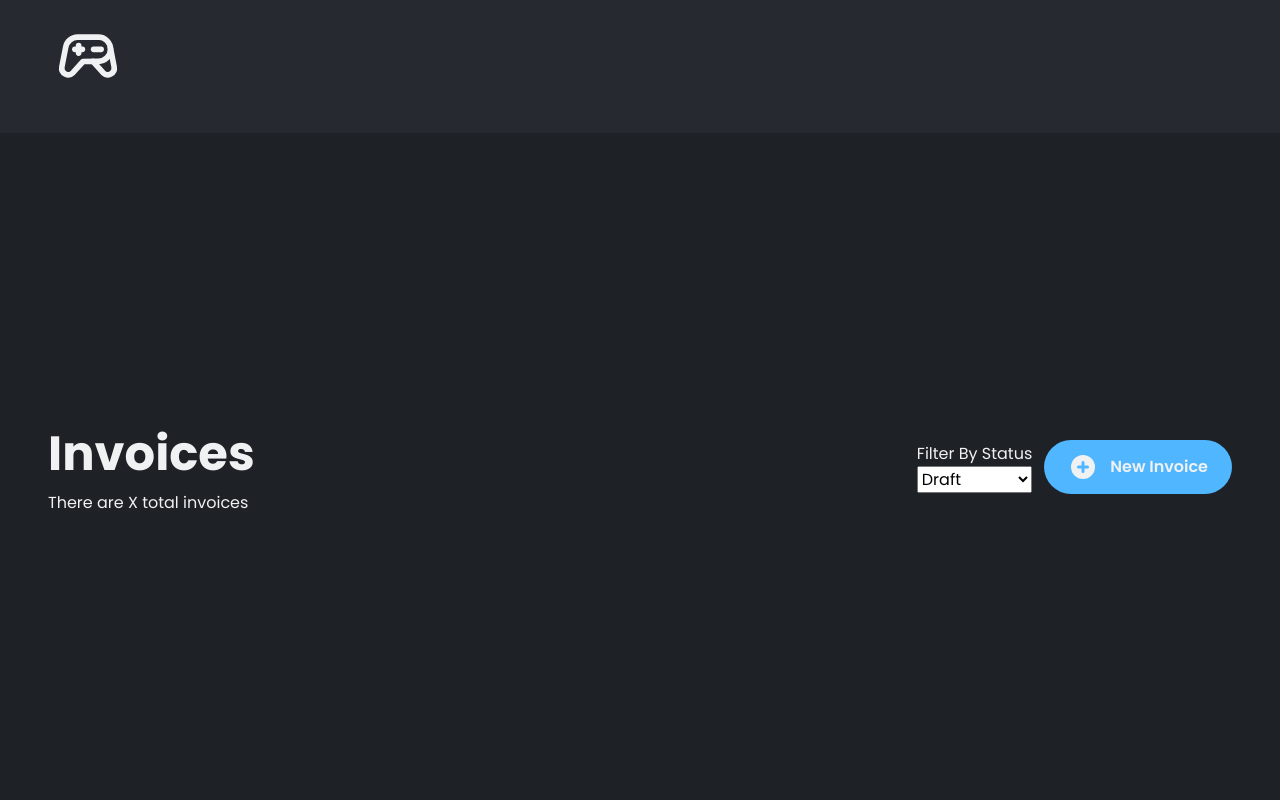
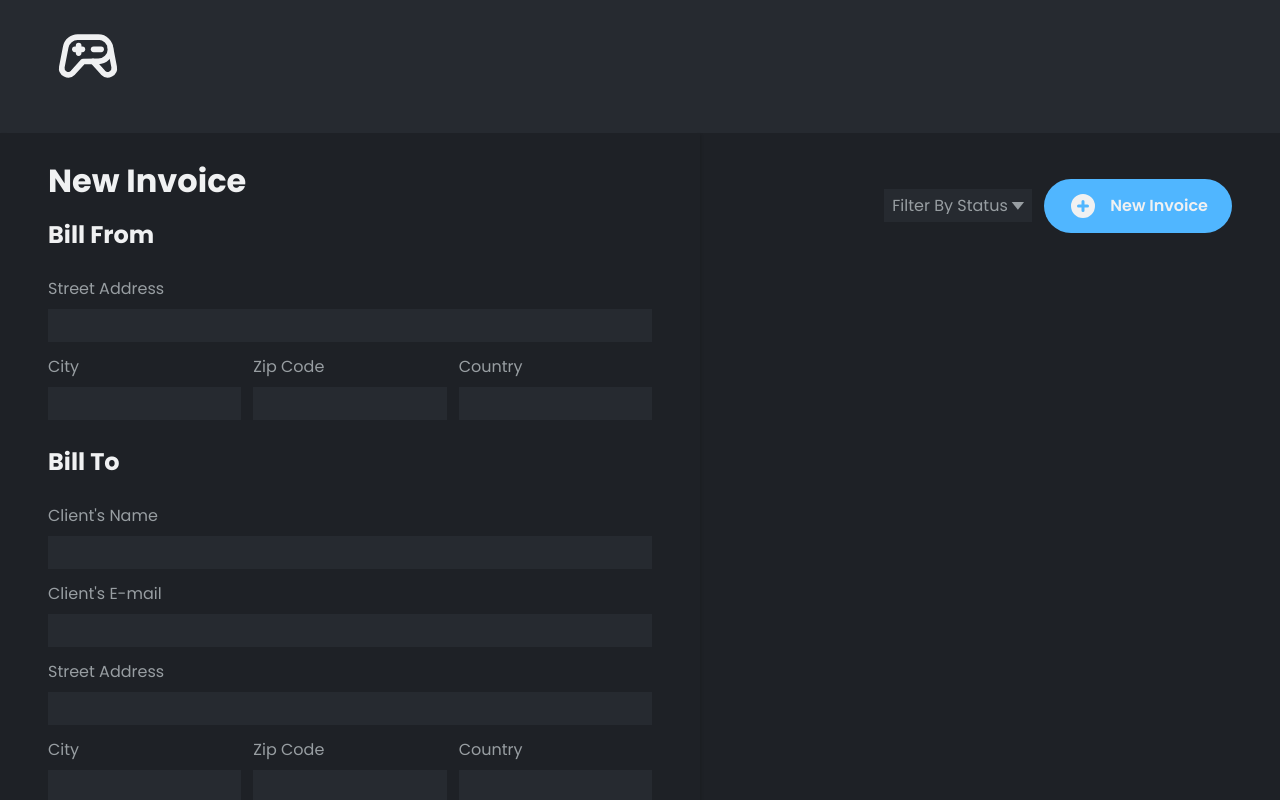
Before and after one commit to mayronH/vue-invoice, a Vue app: page / in a window 1280 px wide. Both pictures are taken after a click on the button "New Invoice". Shown: the top 800 px of the page. Built offline with nearby package versions, Linux system fonts and the light colour scheme.

Commit message:
invoice modal toggle and styling

```diff
--- a/src/App.vue
+++ b/src/App.vue
@@ -1,8 +1,12 @@
 <script setup lang="ts">
 import { onBeforeMount, ref } from 'vue'
 import NavigationComponent from './components/NavigationComponent.vue'
+import InvoiceModal from './components/InvoiceModal.vue'
+import { useModalStore } from './stores/modal'
 
 const mobile = ref<boolean>(false)
+
+const modalStore = useModalStore()
 
 function checkScreenSize() {
   const windowWidth = window.innerWidth
@@ -22,7 +26,14 @@ onBeforeMount(() => {
 <template>
   <div v-if="!mobile" class="app">
     <NavigationComponent />
+
+    <div class="app-content">
+      <transition name="invoice">
+        <InvoiceModal v-if="modalStore.invoiceModal" />
+      </transition>
+
       <router-view />
+    </div>
   </div>
 
   <div v-else class="message-mobile">
@@ -40,7 +51,11 @@ onBeforeMount(() => {
   height: 100vh;
 }
 
-.message-mobile{
+.app-content {
+  position: relative;
+}
+
+.message-mobile {
   display: flex;
   flex-direction: column;
   align-items: center;
@@ -59,4 +74,13 @@ main.content {
   margin-block: var(--small-size-fluid);
   padding-inline: var(--medium-size-fluid);
 }
+
+.invoice-enter-active,
+.invoice-leave-active {
+  transition: 0.8s ease all;
+}
+
+.invoice-enter-from, .invoice-leave-to {
+  transform: translate3d(-700px, 0, 0);
+}
 </style>
--- a/src/assets/global.css
+++ b/src/assets/global.css
@@ -2,12 +2,14 @@
 
 :root {
   --white: #f0f1f2;
+  --grey: #989ea2;
   --bg-dark: #1e2126;
   --bg-medium: #262a30;
   --bg-lighter: #363c44;
   --accent: #ffd919;
   --accent2: #e63ac8;
   --accent3: #50b6ff;
+  --accent4: #0095ff;
 
   --extra-small-size-fluid: clamp(0.5rem, 1vw, 0.75rem);
   --small-size-fluid: clamp(1rem, 2vw, 1.5rem);
@@ -49,22 +51,22 @@ html {
   scroll-behavior: smooth;
 }
 
-body::-webkit-scrollbar {
+*::-webkit-scrollbar {
   width: 0.75rem;
 
-  background-color: var(--bg-medium);
+  background-color: var(--bg-body);
 }
 
-body::-webkit-scrollbar-track {
+*::-webkit-scrollbar-track {
   background-color: transparent;
 }
 
-body::-webkit-scrollbar-thumb {
+*::-webkit-scrollbar-thumb {
   border-radius: 5px;
 
   background-color: var(--bg-lighter);
 
-  border: 2px solid var(--bg-medium);
+  border: 1px solid var(--bg-lighter);
 }
 
 body {
@@ -72,6 +74,68 @@ body {
   color: var(--white);
 
   background-color: var(--bg-dark);
+}
+
+select {
+  -webkit-appearance: none;
+  -moz-appearance: none;
+  appearance: none;
+  background-color: transparent;
+  border: none;
+  outline: none;
+
+  font-family: inherit;
+  font-size: inherit;
+  line-height: inherit;
+  color: var(--grey);
+
+  padding: 0 1rem 0 0;
+  margin: 0;
+
+  width: 100%;
+
+  cursor: inherit;
+}
+
+select::-ms-expand {
+  display: none;
+}
+
+.select {
+  width: 100%;
+
+  padding: 0.5rem;
+
+  cursor: pointer;
+
+  background-color: var(--bg-medium);
+
+  display: grid;
+  grid-template-areas: 'select';
+  align-items: center;
+}
+
+.select::after {
+  content: '';
+
+  width: 0.8rem;
+  height: 0.5rem;
+
+  background-color: var(--grey);
+
+  clip-path: polygon(100% 0%, 0 0%, 50% 100%);
+
+  justify-self: end;
+}
+
+select,
+.select::after {
+  grid-area: select;
+}
+
+select:focus-within {
+  outline: 2px solid var(--bg-lighter);
+  outline-offset: 0.5rem;
 }
 
 /* Disable all animations for people that prefer without it */
--- a/src/components/InvoiceModal.vue
+++ b/src/components/InvoiceModal.vue
@@ -1,30 +1,31 @@
 <script setup lang="ts">
 import { ref } from 'vue'
+import { useModalStore } from '../stores/modal'
 import { Invoice } from '../types'
-// const invoice = ref<Invoice>({
-//   billerStreetAddress: '',
-//   billerCity: '',
-//   billerZipCode: '',
-//   billerCountry: '',
-//   clientName: '',
-//   clientEmail: '',
-//   clientStreetAddress: '',
-//   clientCity: '',
-//   clientZipCode: '',
-//   clientCountry: '',
-//   invoiceDateUnix: '',
-//   invoiceDate: new Date(),
-//   paymentTerms: '',
-//   paymentDueDateUnix: '',
-//   paymentDueDate: new Date(),
-//   productDescription: '',
-//   invoicePending: '',
-//   invoiceDraft: false,
-//   invoiceItemList: [],
-//   invoiceTotal: 0,
-// })
+const invoice = ref<Invoice>({
+  billerStreetAddress: '',
+  billerCity: '',
+  billerZipCode: '',
+  billerCountry: '',
+  clientName: '',
+  clientEmail: '',
+  clientStreetAddress: '',
+  clientCity: '',
+  clientZipCode: '',
+  clientCountry: '',
+  invoiceDateUnix: '',
+  invoiceDate: new Date(),
+  paymentTerms: '',
+  paymentDueDateUnix: '',
+  paymentDueDate: new Date(),
+  productDescription: '',
+  invoicePending: '',
+  invoiceDraft: false,
+  invoiceItemList: [],
+  invoiceTotal: 0,
+})
 
-const invoice = ref<Invoice>()
+const modalStore = useModalStore()
 
 function checkClick() {
   console.log('wah')
@@ -33,11 +34,27 @@ function checkClick() {
 function submitForm() {
   console.log('wah')
 }
+
+function deleteInvoiceItem(id: number) {
+  console.log(id)
+}
+
+function addNewInvoiceItem() {
+  console.log('wah')
+}
+
+function saveDraft() {
+  console.log('wah')
+}
+
+function publishInvoice() {
+  console.log('wah')
+}
 </script>
 
 <template>
-  <div @click="checkClick" ref="invoiceWrap" class="invoice-wrapper">
-    <form @submit.prevent="submitForm" class="invoice-content">
+  <div ref="invoiceWrap" class="invoice-wrapper" @click="checkClick">
+    <form class="invoice-content" @submit.prevent="submitForm">
       <h1>New Invoice</h1>
 
       <div class="bill-from">
@@ -45,10 +62,10 @@ function submitForm() {
         <div class="input">
           <label for="billerCity">Street Address</label>
           <input
+            id="billerStreetAddress"
+            v-model="invoice.billerStreetAddress"
             required
             type="text"
-            id="billerStreetAddress"
-            v-model="invoice?.billerStreetAddress"
           />
         </div>
 
@@ -56,30 +73,30 @@ function submitForm() {
           <div class="input">
             <label for="billerCity">City</label>
             <input
+              id="billerCity"
+              v-model="invoice.billerCity"
               required
               type="text"
-              id="billerCity"
-              v-model="invoice?.billerCity"
             />
           </div>
 
           <div class="input">
             <label for="billerZipCode">Zip Code</label>
             <input
+              id="billerZipCode"
+              v-model="invoice.billerZipCode"
               required
               type="text"
-              id="billerZipCode"
-              v-model="invoice?.billerZipCode"
             />
           </div>
 
           <div class="input">
             <label for="billerCountry">Country</label>
             <input
+              id="billerCountry"
+              v-model="invoice.billerCountry"
               required
               type="text"
-              id="billerCountry"
-              v-model="invoice?.billerCountry"
             />
           </div>
         </div>
@@ -90,30 +107,30 @@ function submitForm() {
         <div class="input">
           <label for="clientName">Client's Name</label>
           <input
+            id="clientName"
+            v-model="invoice.clientName"
             required
             type="text"
-            id="clientName"
-            v-model="invoice?.clientName"
           />
         </div>
 
         <div class="input">
           <label for="clientEmail">Client's E-mail</label>
           <input
+            id="clientEmail"
+            v-model="invoice.clientEmail"
             required
             type="email"
-            id="clientEmail"
-            v-model="invoice?.clientEmail"
           />
         </div>
 
         <div class="input">
           <label for="clientStreetAddress">Street Address</label>
           <input
+            id="clientStreetAddress"
+            v-model="invoice.clientStreetAddress"
             required
             type="text"
-            id="clientStreetAddress"
-            v-model="invoice?.clientStreetAddress"
           />
         </div>
 
@@ -121,30 +138,30 @@ function submitForm() {
           <div class="input">
             <label for="clientCity">City</label>
             <input
+              id="clientCity"
+              v-model="invoice.clientCity"
               required
               type="text"
-              id="clientCity"
-              v-model="invoice?.clientCity"
             />
           </div>
 
           <div class="input">
             <label for="clientZipCode">Zip Code</label>
             <input
+              id="clientZipCode"
+              v-model="invoice.clientZipCode"
               required
               type="text"
-              id="clientZipCode"
-              v-model="invoice?.clientZipCode"
             />
           </div>
 
           <div class="input">
             <label for="clientCountry">Country</label>
             <input
+              id="clientCountry"
+              v-model="invoice.clientCountry"
               required
               type="text"
-              id="clientCountry"
-              v-model="invoice?.clientCountry"
             />
           </div>
         </div>
@@ -155,39 +172,41 @@ function submitForm() {
           <div class="input">
             <label for="invoiceDate">Invoice Date</label>
             <input
+              id="invoiceDate"
+              v-model="invoice.invoiceDate"
               disabled
               type="text"
-              id="invoiceDate"
-              v-model="invoice?.invoiceDate"
             />
           </div>
 
           <div class="input">
             <label for="paymentDueDate">Payment Due</label>
             <input
+              id="paymentDueDate"
+              v-model="invoice.paymentDueDate"
               disabled
               type="text"
-              id="paymentDueDate"
-              v-model="invoice?.paymentDueDate"
             />
           </div>
         </div>
 
         <div class="input">
           <label for="paymentTerms">Payment Terms</label>
-          <select required id="paymentTerms" v-model="invoice?.paymentTerms">
-            <option value="30">Net 30 days</option>
-            <option value="60">Net 60 days</option>
-          </select>
+          <div class="select">
+            <select id="paymentTerms" v-model="invoice.paymentTerms" required>
+              <option value="30">Net 30 days</option>
+              <option value="60">Net 60 days</option>
+            </select>
+          </div>
         </div>
 
         <div class="input">
           <label for="productDescription">Product Description</label>
           <input
+            id="productDescription"
+            v-model="invoice.productDescription"
             required
             type="text"
-            id="productDescription"
-            v-model="invoice?.productDescription"
           />
         </div>
 
@@ -202,28 +221,223 @@ function submitForm() {
             </tr>
 
             <tr
+              v-for="(item, index) in invoice.invoiceItemList"
+              :key="index"
               class="table-items"
-              v-for="(item, index) in invoice?.invoiceItemList"
-              :key="index"
             >
               <td class="item-name">
-                <input type="text" v-model="item.name" />
+                <input v-model="item.name" type="text" />
               </td>
               <td class="item-qty">
-                <input type="text" v-model="item.qty" />
+                <input v-model="item.qty" type="text" />
               </td>
               <td class="item-price">
-                <input type="text" v-model="item.price" />
+                <input v-model="item.price" type="text" />
               </td>
               <td class="item-total">
                 ${{ (item.total = item.qty * item.price) }}
               </td>
+
+              <div class="delete" @click="deleteInvoiceItem(item.id)">
+                <svg
+                  xmlns="http://www.w3.org/2000/svg"
+                  class="h-6 w-6"
+                  fill="none"
+                  viewBox="0 0 24 24"
+                  stroke="currentColor"
+                  stroke-width="2"
+                >
+                  <path
+                    stroke-linecap="round"
+                    stroke-linejoin="round"
+                    d="M19 7l-.867 12.142A2 2 0 0116.138 21H7.862a2 2 0 01-1.995-1.858L5 7m5 4v6m4-6v6m1-10V4a1 1 0 00-1-1h-4a1 1 0 00-1 1v3M4 7h16"
+                  />
+                </svg>
+              </div>
             </tr>
           </table>
+
+          <button
+            type="button"
+            class="button button-item"
+            @click="addNewInvoiceItem"
+          >
+            <svg
+              xmlns="http://www.w3.org/2000/svg"
+              class="h-6 w-6"
+              fill="none"
+              viewBox="0 0 24 24"
+              stroke="currentColor"
+              stroke-width="2"
+            >
+              <path
+                stroke-linecap="round"
+                stroke-linejoin="round"
+                d="M12 4v16m8-8H4"
+              />
+            </svg>
+
+            Add New Item
+          </button>
+        </div>
+
+        <div class="buttons">
+          <button
+            class="button btn-cancel"
+            type="button"
+            @click="modalStore.toggleModal"
+          >
+            Cancel
+          </button>
+
+          <div class="buttons-save">
+            <button class="button btn-draft" type="submit" @click="saveDraft">
+              Save Draft
+            </button>
+            <button
+              class="button btn-submit"
+              type="submit"
+              @click="publishInvoice"
+            >
+              Create Invoice
+            </button>
+          </div>
         </div>
       </div>
     </form>
   </div>
 </template>
 
-<style scoped></style>
+<style scoped>
+.invoice-wrapper {
+  position: absolute;
+  top: 0;
+  left: 0;
+
+  background-color: transparent;
+
+  width: 100%;
+}
+
+h2 {
+  margin-top: var(--extra-small-size-fluid);
+  margin-bottom: var(--small-size-fluid);
+}
+
+h3 {
+  margin-block: var(--extra-small-size-fluid);
+}
+.input {
+  display: flex;
+  flex-direction: column;
+  gap: 0.5rem;
+
+  width: 100%;
+
+  margin-bottom: var(--extra-small-size-fluid);
+}
+
+.inline-input,
+.payment {
+  display: flex;
+  flex-direction: row;
+  gap: var(--extra-small-size-fluid);
+}
+
+label {
+  color: var(--grey);
+}
+
+input {
+  color: var(--white);
+
+  background-color: var(--bg-medium);
+
+  border: none;
+
+  padding: 0.25rem var(--extra-small-size-fluid);
+
+  width: 100%;
+}
+
+table {
+  width: 100%;
+
+  margin-bottom: var(--small-size-fluid);
+}
+
+.button {
+  display: flex;
+  justify-content: center;
+  align-items: center;
+  gap: 0.5rem;
+
+  border: none;
+  border-radius: 100vw;
+
+  box-shadow: var(--box-shadow);
+
+  padding: var(--extra-small-size-fluid) var(--small-size-fluid);
+
+  font-size: 1.125rem;
+  font-weight: 600;
+}
+
+.button svg {
+  height: 20px;
+  width: 20px;
+}
+
+.button-item {
+  background-color: var(--bg-medium);
+
+  color: var(--white);
+
+  width: 100%;
+}
+
+.buttons {
+  display: flex;
+  justify-content: space-between;
+
+  margin-block: var(--small-size-fluid);
+}
+
+.buttons-save {
+  display: flex;
+  gap: var(--small-size-fluid);
+}
+
+.btn-cancel {
+  background-color: var(--accent2);
+
+  color: var(--white);
+}
+
+.btn-draft {
+  background-color: var(--accent4);
+
+  color: var(--white);
+}
+
+.btn-submit {
+  background-color: var(--accent3);
+
+  color: var(--white);
+}
+
+@media (min-width: 900px) {
+  .invoice-content {
+    position: relative;
+
+    padding: var(--small-size-fluid) var(--medium-size-fluid);
+
+    background-color: var(--bg-dark);
+
+    max-width: 700px;
+    width: 100%;
+
+    box-shadow: var(--box-shadow);
+  }
+}
+</style>
--- /dev/null
+++ b/src/stores/modal.ts
@@ -0,0 +1,12 @@
+import { defineStore } from "pinia";
+
+export const useModalStore = defineStore('modal', {
+    state: () => ({
+        invoiceModal: false
+    }),
+    actions: {
+        toggleModal() {
+            this.invoiceModal = !this.invoiceModal
+        }
+    }
+})
--- a/src/types/index.ts
+++ b/src/types/index.ts
@@ -22,6 +22,7 @@ export interface Invoice {
 }
 
 export interface InvoiceItem {
+  id: number
   name: string
   qty: number
   price: number
--- a/src/views/HomeView.vue
+++ b/src/views/HomeView.vue
@@ -1,4 +1,8 @@
-<script setup lang="ts"></script>
+<script setup lang="ts">
+import { useModalStore } from '../stores/modal';
+
+const modalStore = useModalStore()
+</script>
 <template>
   <main class="content">
     <header>
@@ -7,16 +11,19 @@
         <p>There are X total invoices</p>
       </div>
       <div class="actions">
+        <div class="filter">
+          <label for="filter">Filter By Status</label>
           <div class="select">
-          <label for="filter">Filter By Status</label>
             <select id="filter" name="">
+              <option value="null">Filter By Status</option>
               <option value="draft">Draft</option>
               <option value="pending">Pending</option>
               <option value="paid">Paid</option>
               <option value="clear">Clear Filter</option>
             </select>
           </div>
-        <button class="new-invoice" type="button">
+        </div>
+        <button class="new-invoice" type="button" @click="modalStore.toggleModal">
           <svg
             xmlns="http://www.w3.org/2000/svg"
             class="h-5 w-5"
@@ -33,6 +40,7 @@
         </button>
       </div>
     </header>
+
   </main>
 </template>
 
@@ -53,9 +61,17 @@ header {
   align-items: center;
   gap: var(--extra-small-size-fluid);
 }
-.select {
+.filter {
   display: flex;
   flex-direction: column;
+}
+
+.filter label{
+  opacity: 0;
+  visibility: hidden;
+  position: absolute;
+
+  transform: translate3d(-999px, -999px, 0);
 }
 .new-invoice {
   background-color: var(--accent3);
```
Lines whose indentation alone changed are shown as unchanged.
